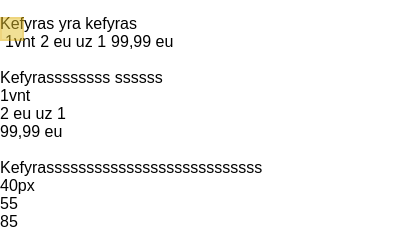
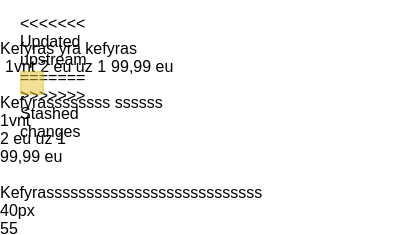
Before and after one commit to tomasra/receptu_meistras, a browser extension: page chrome_plugin/popup.html in a window 400 px wide. Shown: the part 153-388 px from the top of the page. Drawn offline with Linux system fonts and the light colour scheme.

Commit message:
+ checkbox-wrapper

```diff
--- a/chrome_plugin/popup.html
+++ b/chrome_plugin/popup.html
@@ -22,9 +22,13 @@
   <section>
     <form action="">
       <div class="product emerge" data-effect="slide" data-up="50px" data-duration="1000">
-        <div class="check">
+        <div class="checkbox-wrapper">
           <input type="checkbox" id="test1" />
+<<<<<<< Updated upstream
           <label for="test1"> </label>
+=======
+          <label for="test1"></label>
+>>>>>>> Stashed changes
          </div>
         <div class="productName">
           Kefyras yra kefyras
--- a/chrome_plugin/style.css
+++ b/chrome_plugin/style.css
@@ -72,6 +72,14 @@ section {
 #checkPage {
   float: right;
   background-color: red;
+}
+
+.checkbox-wrapper {
+  position: relative;
+  left: 20px;
+  display: block;
+  width: 25px;
+  height: 25px;
 }
 
 /* Base for label styling */
```
